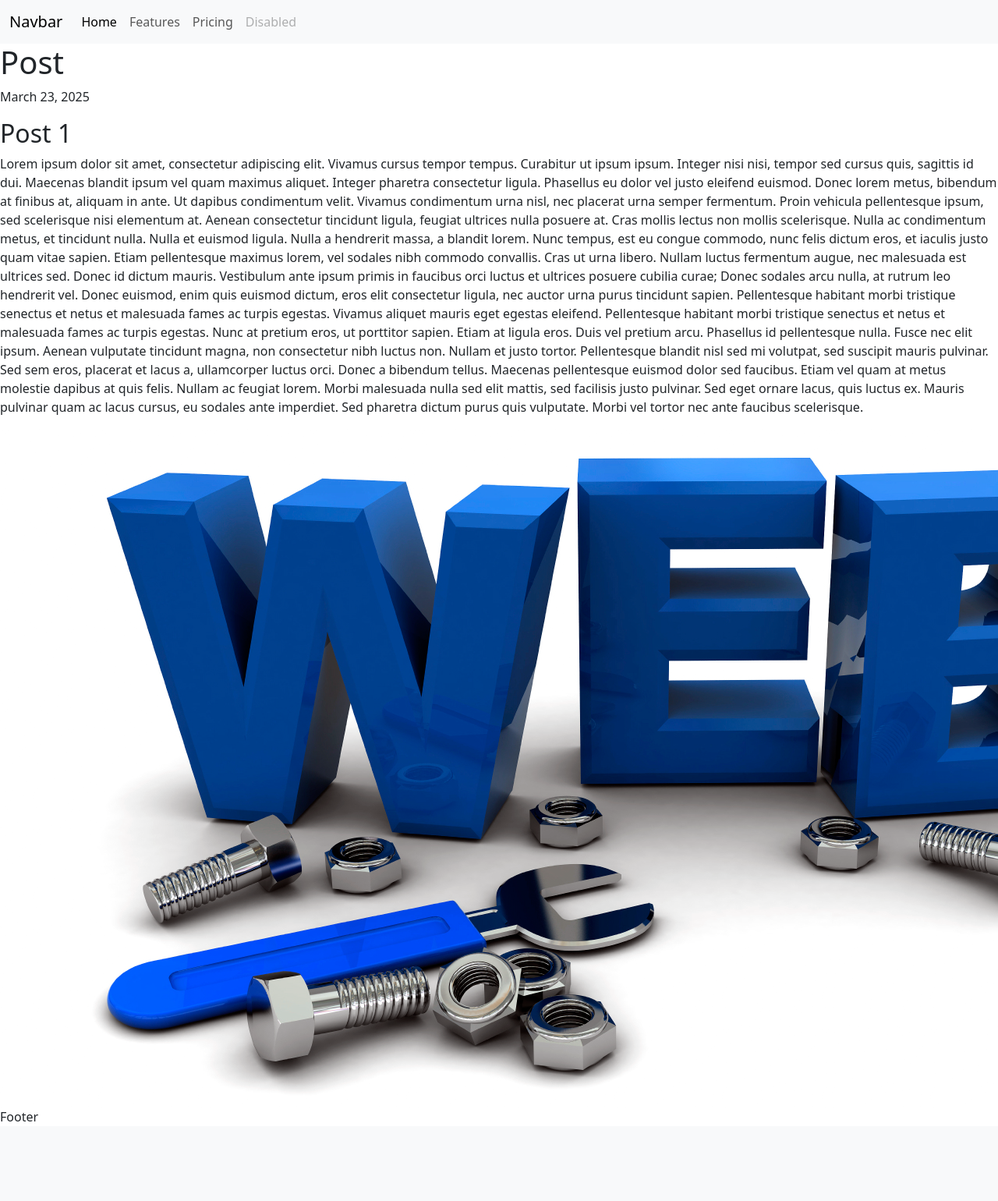
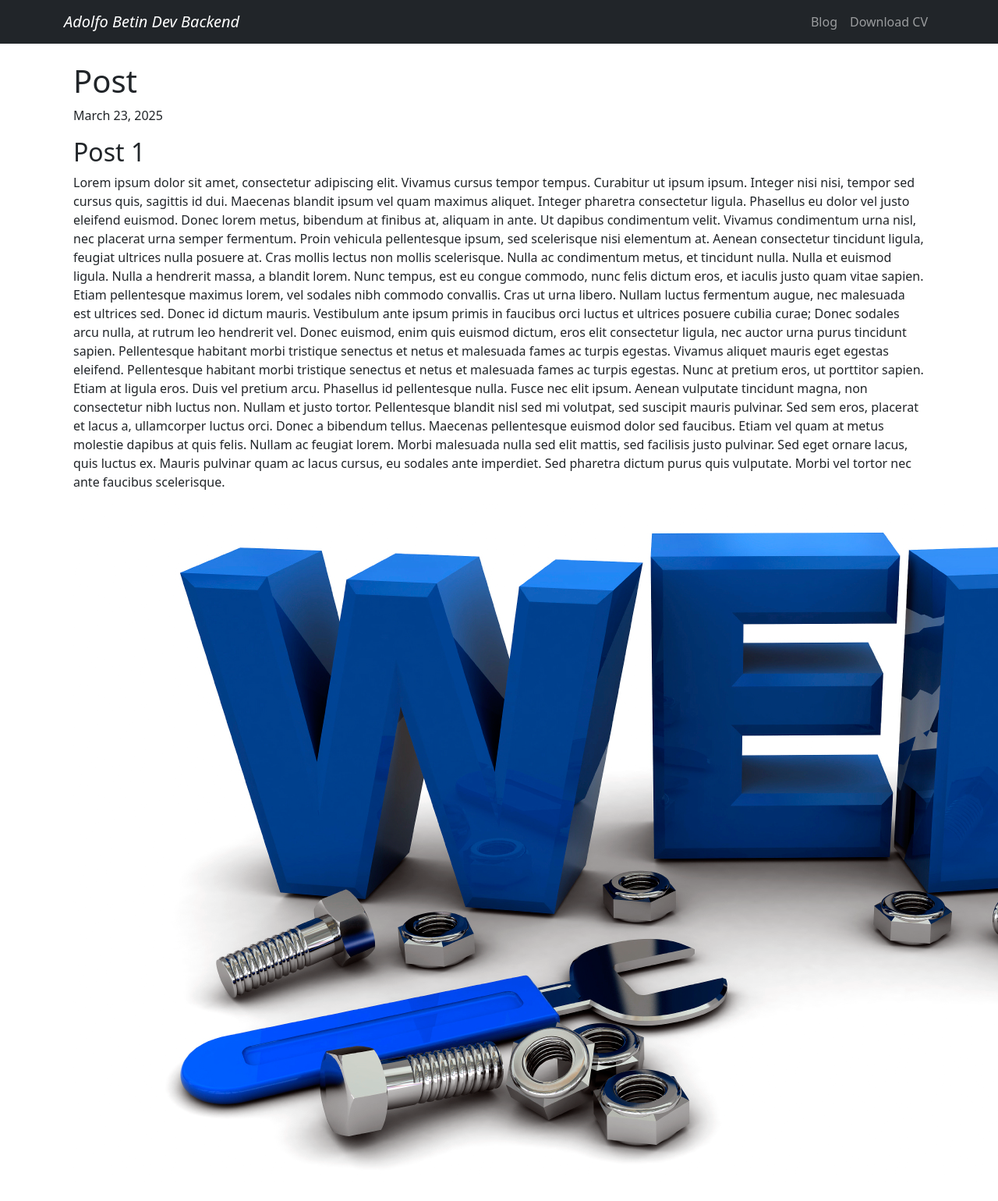
Before and after one commit to adolfojb2/My_Portfolio, a Django app: page /blog/1 in a window 1280 px wide; the page is wider, and only the part inside the window is pictured. Shown: that part at 78% size. Before the commit the page ends 1438 px from the top of that part, so only its background shows below. Run offline with Django 5.2, Linux system fonts and the light colour scheme; data comes from the database, SQL or seed files in the repository.

Commit message:
Se mejora el navbar y el contenido del body

```diff
--- a/portfolio/templates/layout.html
+++ b/portfolio/templates/layout.html
@@ -11,10 +11,13 @@
 <body>
     {% include 'partials/navbar.html' %}
 
-    {% block content %}
+    <div class="container p-4">
+        {% block content %}
 
-    {% endblock %}
+        {% endblock %}
 
-    <footer>Footer</footer>
+    </div>
+
+
 </body>
 </html>
--- a/portfolio/templates/partials/navbar.html
+++ b/portfolio/templates/partials/navbar.html
@@ -1,23 +1,18 @@
-<nav class="navbar navbar-expand-lg bg-body-tertiary">
-    <div class="container-fluid">
-      <a class="navbar-brand" href="#">Navbar</a>
+<nav class="navbar navbar-expand-lg navbar-dark bg-dark">
+    <div class="container">
+      <a class="navbar-brand fw-blod fst-italic" href="#">Adolfo Betin Dev Backend</a>
       <button class="navbar-toggler" type="button" data-bs-toggle="collapse" data-bs-target="#navbarNav" aria-controls="navbarNav" aria-expanded="false" aria-label="Toggle navigation">
         <span class="navbar-toggler-icon"></span>
       </button>
       <div class="collapse navbar-collapse" id="navbarNav">
-        <ul class="navbar-nav">
+        <ul class="navbar-nav ms-auto">
           <li class="nav-item">
-            <a class="nav-link active" aria-current="page" href="#">Home</a>
+            <a class="nav-link" href="#">Blog</a>
           </li>
           <li class="nav-item">
-            <a class="nav-link" href="#">Features</a>
+            <a class="nav-link" href="#">Download CV</a>
           </li>
-          <li class="nav-item">
-            <a class="nav-link" href="#">Pricing</a>
-          </li>
-          <li class="nav-item">
-            <a class="nav-link disabled" aria-disabled="true">Disabled</a>
-          </li>
+
         </ul>
       </div>
     </div>
```
